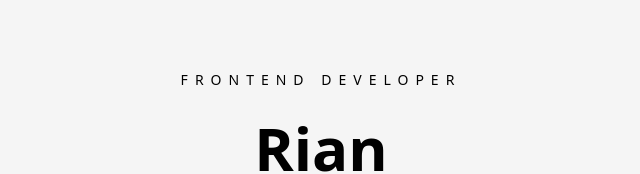
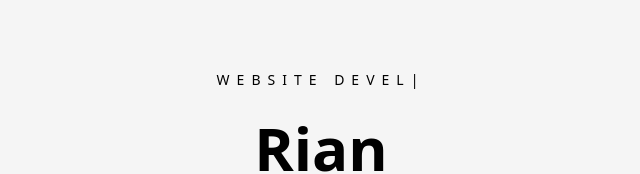
Before and after one commit to ryaand/portfolio, a Next.js app: page / in a window 1280 px wide. Shown: the part 143-317 px from the top of the page, without its empty margins (319-959 px from the left). Built offline with nearby package versions, Linux system fonts and the light colour scheme.

Commit message:
chore: update dependencies and add react-type-animation for dynamic text in hero section

```diff
--- a/src/views/home/heroSection.jsx
+++ b/src/views/home/heroSection.jsx
@@ -1,8 +1,7 @@
 "use client"
 
-import DarkDefaultButton from "../../Components/ui/darkDefaultButton"
 import { easeOut, motion } from "motion/react"
-import LightDefaultButton2 from "../../Components/ui/lightDefaultButton2"
+import { TypeAnimation } from "react-type-animation"
 import DarkButton from "@/Components/ui/darkButton"
 import LightButton from "@/Components/ui/lightButton"
 
@@ -17,7 +16,17 @@ const HeroSection = () => {
                 transition={{ duration: 0.7, ease: easeOut }}
                 className="flex flex-col w-screen h-screen justify-center items-center gap-7">
                 <div className="text-center font-extralight tracking-[0.5em] text-sm px-4">
-                    <p>FRONTEND DEVELOPER</p>
+                    <p></p>
+                    <TypeAnimation
+                    sequence={[
+                        'FRONTEND DEVELOPER',
+                        1500,
+                        'WEBSITE DEVELOPER',
+                        1500,
+                    ]}
+                    speed={40}
+                    repeat={Infinity}
+                />
                 </div>
                 <div className="text-center text-6xl font-black">
                     <p>Rian<br></br>Archive</p>
```
Also changed, not shown: package.json (+6 -2 lines), 1 other file (tests, documents, lock files or other folders).
